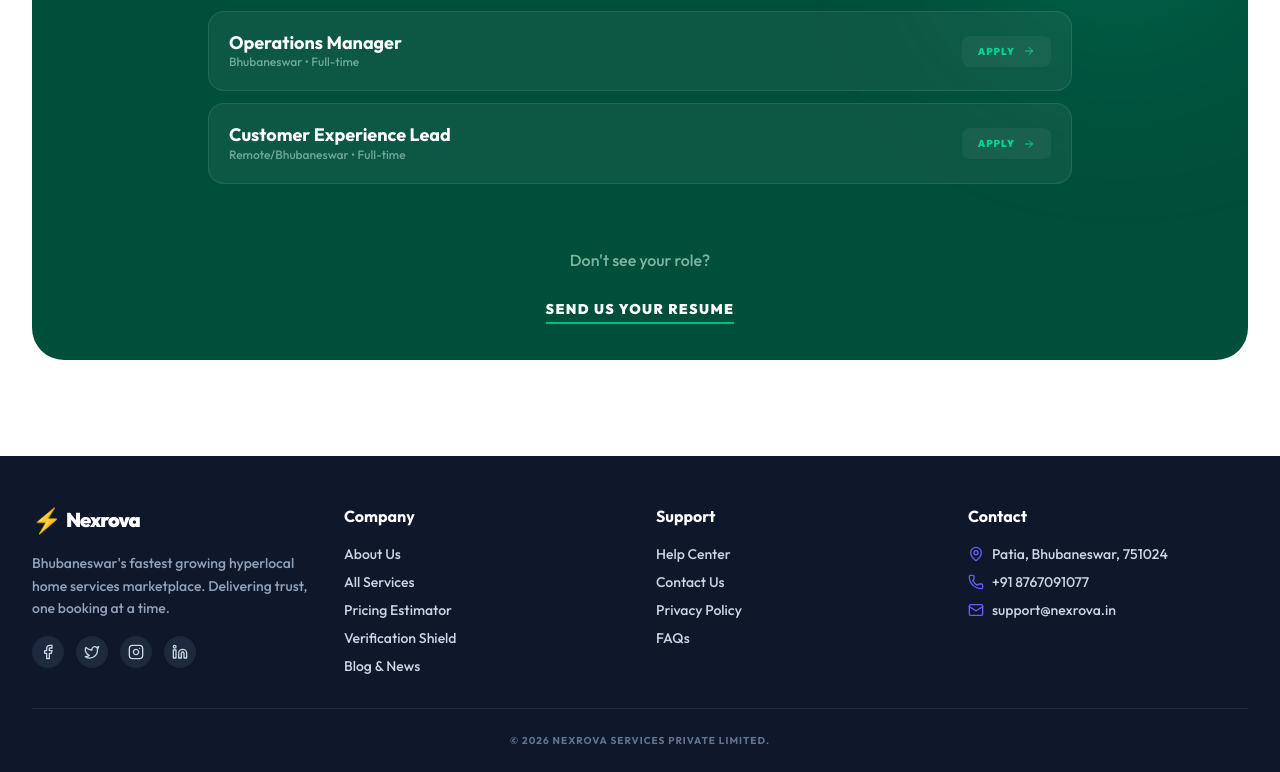
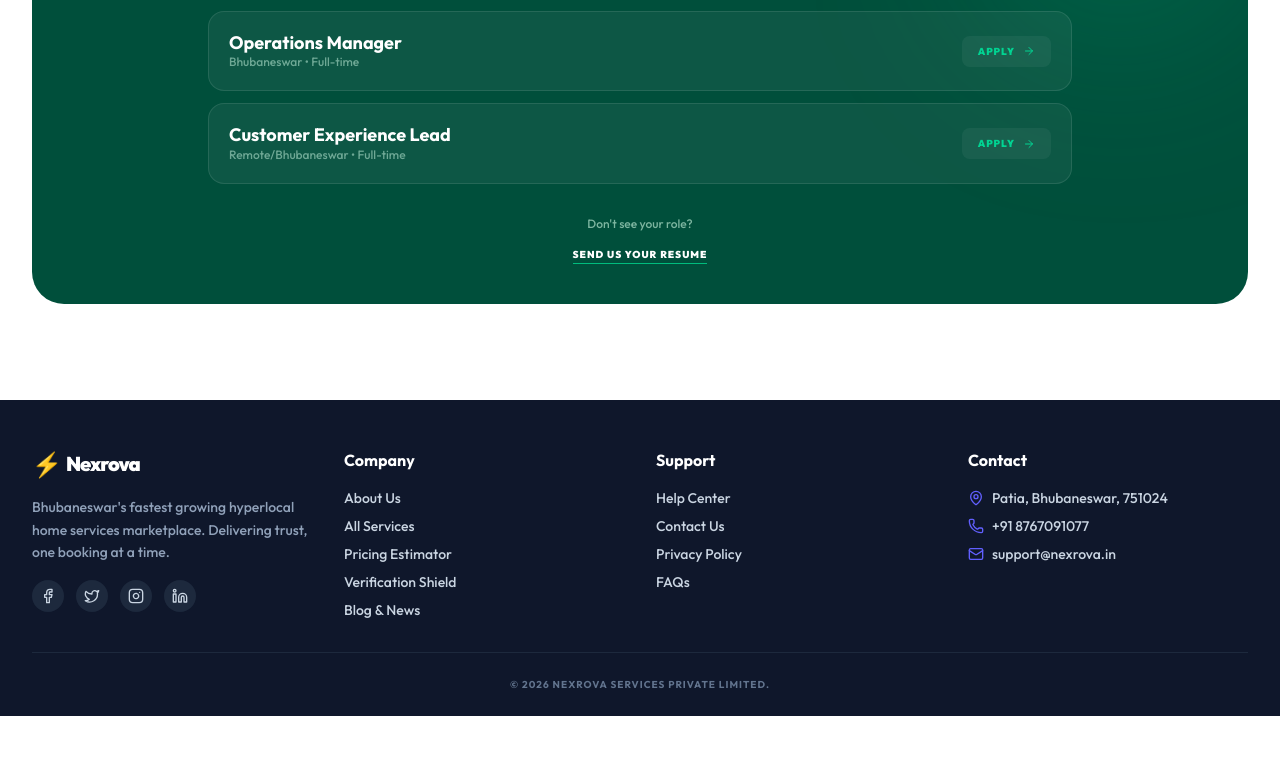
Before and after one commit to zingline-dev/Nexrova, a Next.js app in the folder Nexrova-web/: page /career in a window 1280 px wide. Shown: the part 1233-2005 px from the top of the page. After the commit the page ends 1949 px from the top, so only its background shows below. Built offline with nearby package versions, Linux system fonts and the light colour scheme.

Commit message:
Tightened spacing between footer text on Career page

```diff
--- a/Nexrova-web/src/app/career/page.tsx
+++ b/Nexrova-web/src/app/career/page.tsx
@@ -70,9 +70,9 @@ export default function CareerPage() {
             ))}
           </div>
 
-          <div className="mt-16 text-center">
-            <p className="text-emerald-100/60 font-medium mb-6">Don't see your role?</p>
-            <Link href="/contact" className="text-white font-black uppercase tracking-widest text-sm border-b-2 border-emerald-500 pb-1 hover:text-emerald-400 transition-colors">
+          <div className="mt-8 text-center">
+            <p className="text-emerald-100/60 font-medium mb-2 text-xs">Don't see your role?</p>
+            <Link href="/contact" className="text-white font-black uppercase tracking-widest text-[10px] border-b border-emerald-500 pb-0.5 hover:text-emerald-400 transition-colors">
               Send us your Resume
             </Link>
           </div>
```
